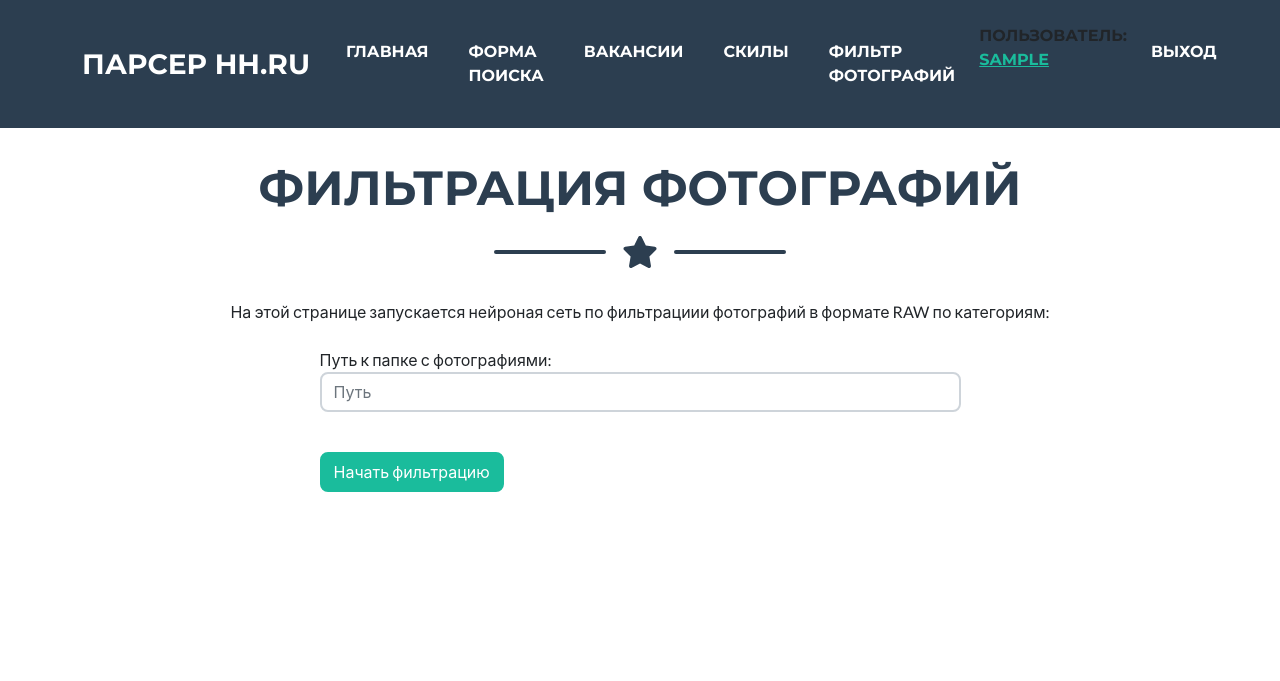
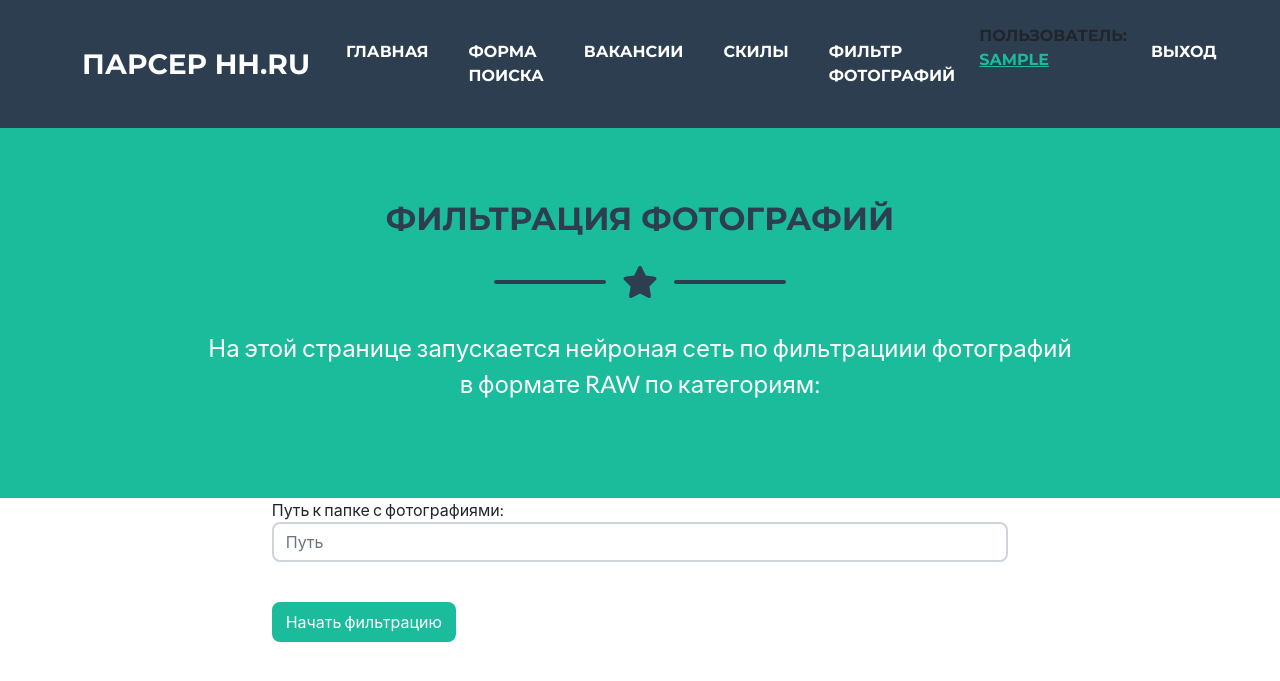
Before and after one commit to nosovdmitry007/Djangp_progect_HHparser, a Django app: page /filterphoto/ in a window 1280 px wide. Shown: the top 681 px of the page. Run offline with Django 4.2, Linux system fonts and the light colour scheme; the visitor is signed in with stand-in values (Sample User, id 1); some libraries are stand-ins or nearby versions.

Commit message:
ADD AI Photo Filter

```diff
--- a/HHparser/parserapp/templates/parserapp/filterphoto.html
+++ b/HHparser/parserapp/templates/parserapp/filterphoto.html
@@ -5,23 +5,22 @@
 {% endblock %}
 {% block content %}
         <!-- Contact Section-->
-        <section class="page-section" id="contact">
+<header class="masthead bg-primary text-white text-center">
             <div class="container">
-                <!-- Contact Section Heading-->
-                <br>
-                <br><br>
+
                 <h2 class="page-section-heading text-center text-uppercase text-secondary mb-0">Фильтрация фотографий</h2>
-                <!-- Icon Divider-->
+
                 <div class="divider-custom">
                     <div class="divider-custom-line"></div>
                     <div class="divider-custom-icon"><i class="fas fa-star"></i></div>
                     <div class="divider-custom-line"></div>
                 </div>
-                <!-- Contact Section Form-->
+
                 <div class="container d-flex align-items-center flex-column">
-                <p class="masthead-subheading font-weight-light mb-0">На этой странице запускается нейроная сеть по фильтрациии фотографий в формате RAW по категориям:</p>
+                <p class="masthead-subheading font-weight-light mb-0">На этой странице запускается нейроная сеть по фильтрациии фотографий <br>в формате RAW по категориям:</p>
                 </div>
-                <br>
+            </div>
+    </header>
                 <div class="row justify-content-center">
                     <div class="col-lg-8 col-xl-7">
 
@@ -39,6 +38,4 @@
 
                     </div>
                 </div>
-            </div>
-        </section>
 {% endblock %}
```
